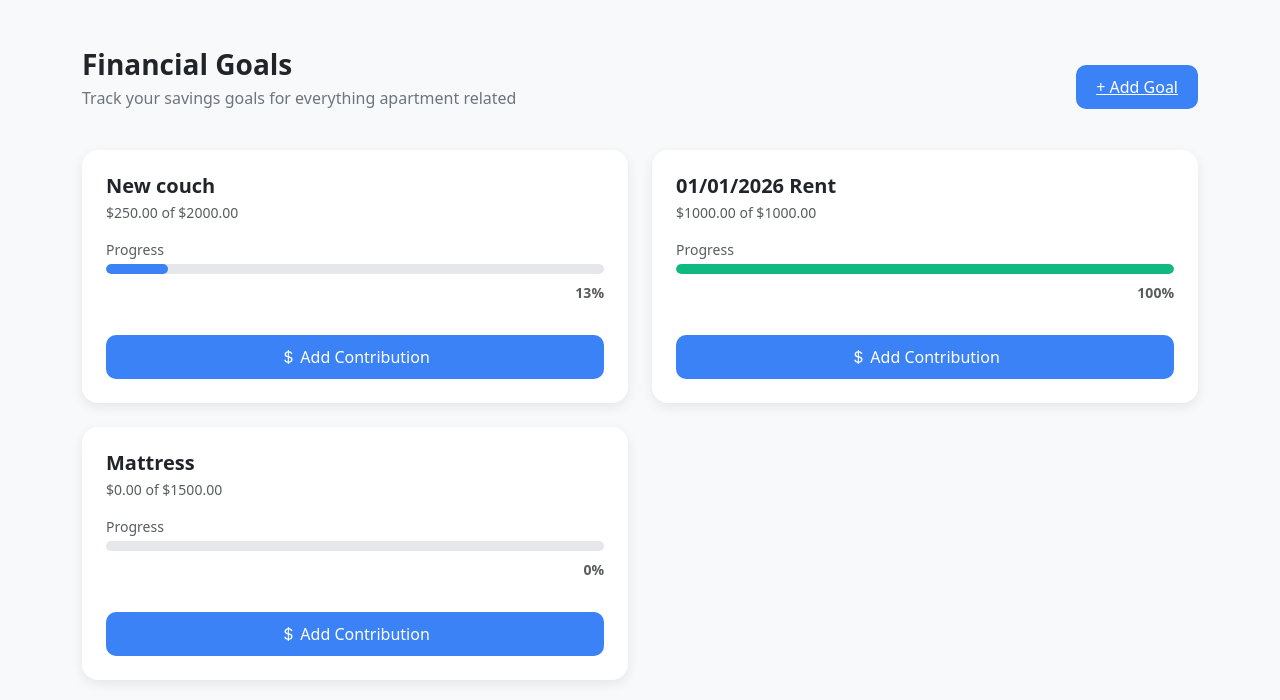
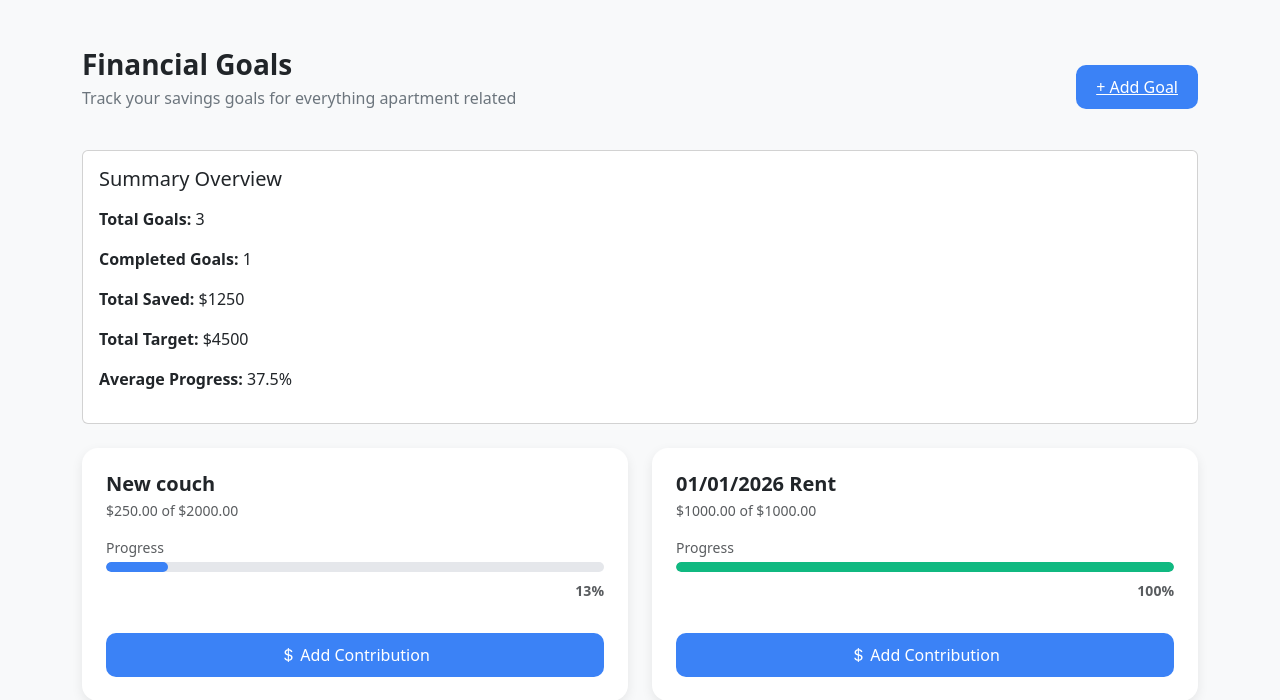
Before and after one commit to rachelcheungg/Final_Project_rachel_rcheu2, a Django app: page /goals/ in a window 1280 px wide. Shown: the part 181-881 px from the top of the page. Run offline with Django 5.2, Linux system fonts and the light colour scheme; a user stored in the database is signed in; data comes from the database, SQL or seed files in the repository; both versions use the stored data as it was after the commit.

Commit message:
included data summaries on financial tracker page

```diff
--- a/goals/views.py
+++ b/goals/views.py
@@ -3,20 +3,54 @@ from . import models
 from .models import FinancialTracker
 from .forms import GoalForm, UpdateSavingsForm
 from django.contrib.auth.decorators import login_required
-from django.db.models import F
+from django.db.models import F, Sum, Count, Avg, ExpressionWrapper, FloatField, Q
 
 @login_required
 def goal_list(request):
     filter_option = request.GET.get("filter", "all")
 
+    # --- Goal Filtering ---
     if filter_option == "completed":
-        goals = FinancialTracker.objects.filter(user=request.user, current_amount__gte=F('target_amount'))
-    elif filter_option == "in progress":
-        goals = FinancialTracker.objects.filter(user=request.user, current_amount__lt=F('target_amount'))
+        goals = FinancialTracker.objects.filter(
+            user=request.user,
+            current_amount__gte=F('target_amount')
+        )
+    elif filter_option == "inprogress":
+        goals = FinancialTracker.objects.filter(
+            user=request.user,
+            current_amount__lt=F('target_amount')
+        )
     else:
         goals = FinancialTracker.objects.filter(user=request.user)
 
-    return render(request, "goals/goal_list.html", {"goals": goals})
+    user_goals = FinancialTracker.objects.filter(user=request.user)
+
+    totals = user_goals.aggregate(
+        total_saved=Sum("current_amount"),
+        total_target=Sum("target_amount"),
+        num_goals=Count("id"),
+        completed_count=Count("id", filter=Q(current_amount__gte=F("target_amount"))),
+    )
+
+    goals = goals.annotate(
+        progress_percent=ExpressionWrapper(
+            (F("current_amount") * 100.0) / F("target_amount"),
+            output_field=FloatField()
+        )
+    )
+
+    avg_progress = user_goals.annotate(
+        p=ExpressionWrapper((F("current_amount") * 100.0) / F("target_amount"), FloatField())
+    ).aggregate(avg=Avg("p"))
+
+    context = {
+        "goals": goals,
+        "totals": totals,
+        "avg_progress": avg_progress["avg"],
+    }
+
+    return render(request, "goals/goal_list.html", context)
+
 
 @login_required
 def create_goal(request):
@@ -31,6 +65,7 @@ def create_goal(request):
         form = GoalForm()
     return render(request, "goals/create_goal.html", {"form": form})
 
+
 @login_required
 def update_savings(request, pk):
     goal = get_object_or_404(FinancialTracker, pk=pk, user=request.user)
--- a/templates/goals/goal_list.html
+++ b/templates/goals/goal_list.html
@@ -13,6 +13,25 @@
     <a href="{% url 'create-goal' %}" class="figma-add-btn">
         + Add Goal
     </a>
+</div>
+
+<!-- Summary Overview -->
+<div class="card p-3 mb-4">
+    <h5 class="mb-3">Summary Overview</h5>
+
+    <p><strong>Total Goals:</strong> {{ totals.num_goals }}</p>
+    <p><strong>Completed Goals:</strong> {{ totals.completed_count }}</p>
+
+    <p><strong>Total Saved:</strong> ${{ totals.total_saved|default:"0" }}</p>
+    <p><strong>Total Target:</strong> ${{ totals.total_target|default:"0" }}</p>
+
+    <p><strong>Average Progress:</strong>
+        {% if avg_progress %}
+            {{ avg_progress|floatformat:1 }}%
+        {% else %}
+            0%
+        {% endif %}
+    </p>
 </div>
 
 {% if goals %}
@@ -35,13 +54,13 @@
             <!-- Progress Bar -->
             <div class="figma-progress mb-2">
                 <div class="figma-progress-fill
-                {% if goal.is_completed %} completed {% endif %}"
-                     style="width: {{ goal.progress_percentage }}%;">
+                    {% if goal.is_completed %} completed {% endif %}"
+                    style="width: {{ goal.progress_percent }}%;">
                 </div>
             </div>
 
             <p class="text-end fw-semibold text-muted small">
-                {{ goal.progress_percentage|floatformat:0 }}%
+                {{ goal.progress_percent|floatformat:0 }}%
             </p>
 
             <a href="{% url 'update-savings' goal.pk %}" class="btn figma-contribute-btn mt-3">
```
Also changed, not shown: db.sqlite3.
